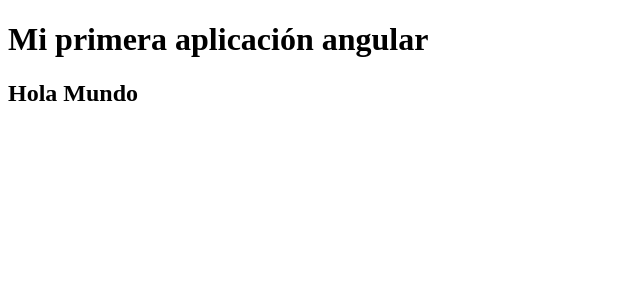
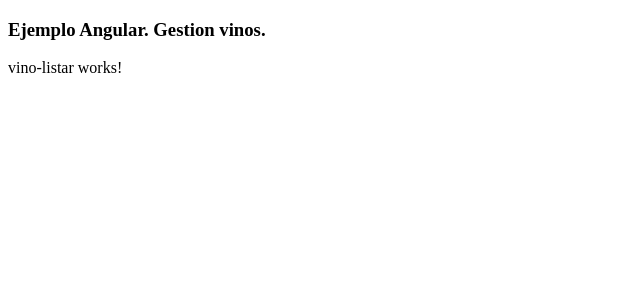
Before and after one commit to DecoPoxa/TutorialAngular, an Angular app: page /vinos in a window 1280 px wide. Before the commit this address led to /. Shown: the top 300 px of the page, without its empty margins (0-640 px from the left). Built offline with nearby package versions, Linux system fonts and the light colour scheme.

Commit message:
Tutorial 1.6 Finalizado

```diff
--- a/src/app/app.component.html
+++ b/src/app/app.component.html
@@ -1 +1,4 @@
-<h2>{{title}}<h2>
+<div class="container">
+    <h3>Ejemplo Angular. Gestion vinos.</h3>
+    <router-outlet></router-outlet>
+</div>
--- a/src/app/app.routes.ts
+++ b/src/app/app.routes.ts
@@ -1,3 +1,10 @@
 import { Routes } from '@angular/router';
+import {VinoListarComponent} from "./vino-listar/vino-listar.component";
+import {EditarVinoComponent} from "./editar-vino/editar-vino.component";
 
-export const routes: Routes = [];
+export const routes: Routes = [
+    {path: "vinos", component:VinoListarComponent},
+    {path: "vinos/:id/editar", component:EditarVinoComponent},
+    {path: "vinos/nuevo", component:EditarVinoComponent},
+    {path: "**", redirectTo:"vinos", pathMatch:"full"}
+];
--- /dev/null
+++ b/src/app/editar-vino/editar-vino.component.html
@@ -0,0 +1 @@
+<p>editar-vino works!</p>
--- /dev/null
+++ b/src/app/vino-listar/vino-listar.component.html
@@ -0,0 +1 @@
+<p>vino-listar works!</p>
--- a/src/index.html
+++ b/src/index.html
@@ -8,7 +8,6 @@
   <link rel="icon" type="image/x-icon" href="favicon.ico">
 </head>
 <body>
-  <h1>Mi primera aplicación angular</h1>
   <app-root></app-root>
 </body>
 </html>
```
Also changed, not shown: src/app/editar-vino/editar-vino.component.ts (added, +12 -0 lines), src/app/vino-listar/vino-listar.component.ts (added, +12 -0 lines), src/app/editar-vino/editar-vino.component.css (added), src/app/vino-listar/vino-listar.component.css (added), 2 other files (tests, documents, lock files or other folders).
